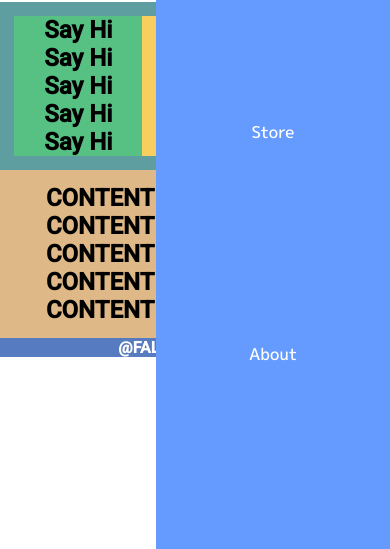
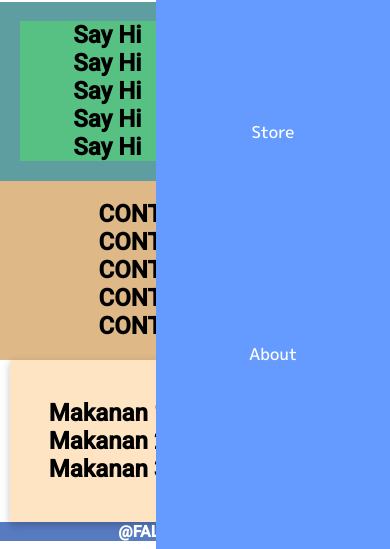
Before and after one commit to Fahmiali99/Food-Store, a plain HTML site: page index.html in a window 390 px wide. Shown: the part 295-844 px from the top of the page. Drawn offline with Linux system fonts and the light colour scheme.

Commit message:
template done

```diff
--- a/style.css
+++ b/style.css
@@ -139,11 +139,13 @@ main {
 footer {
   left: 0;
   width: 100%;
+  height: 50px;
   background-color: #577bc1;
   color: white;
   text-align: center;
   display: flex;
   justify-content: center;
+  align-items: center;
 }
 
 .container-footer {
@@ -155,6 +157,25 @@ footer {
 @media screen and (max-width: 768px) {
   nav ul {
     width: 150px;
+  }
+
+  aside {
+    width: 100%;
+    display: flex;
+    justify-content: center;
+  }
+
+  .artikel-left {
+    width: 100%;
+  }
+
+  #content {
+    width: 100%;
+  }
+
+  footer {
+    width: 100%;
+    height: 100%;
   }
 }
 
```
